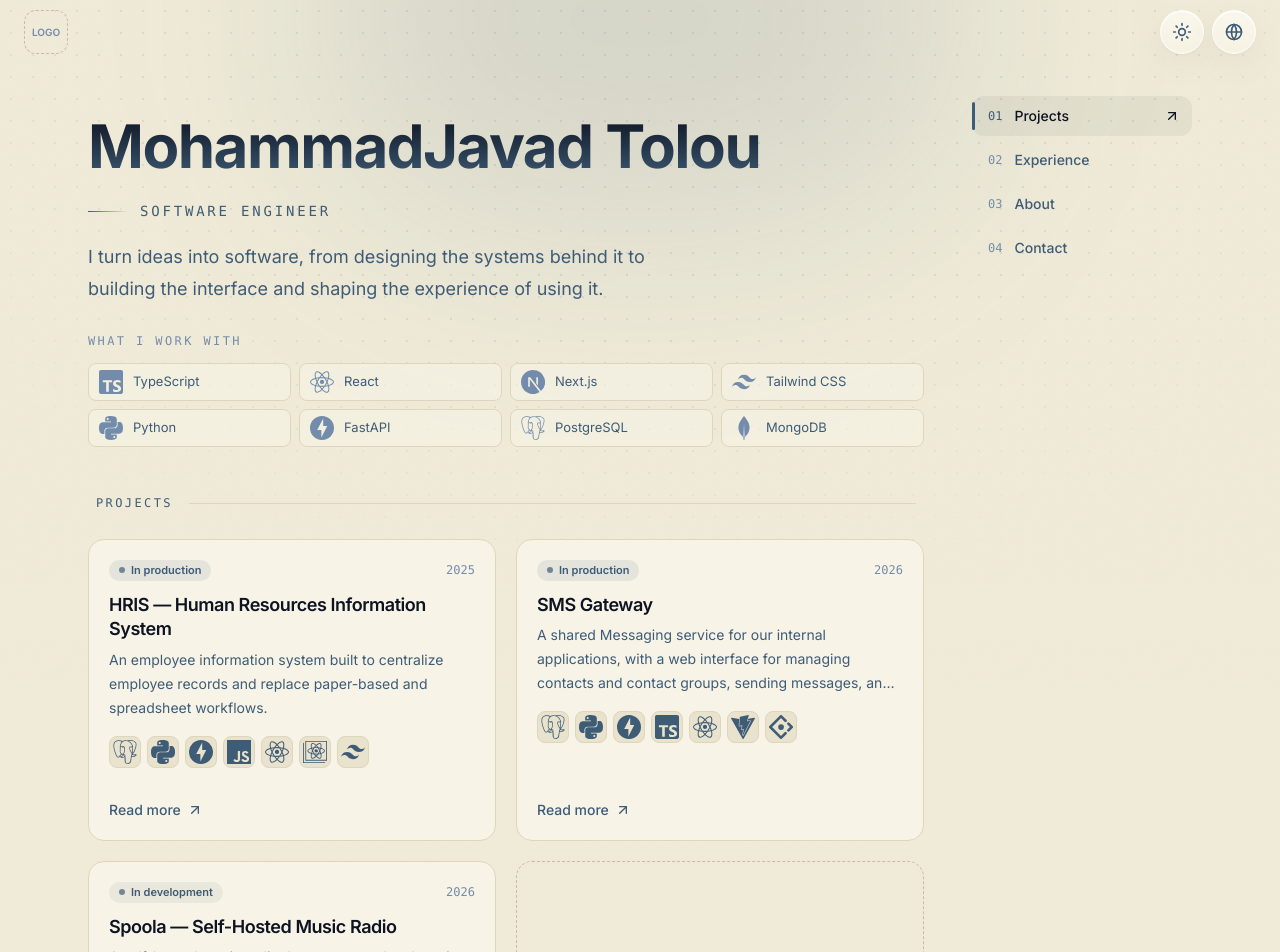
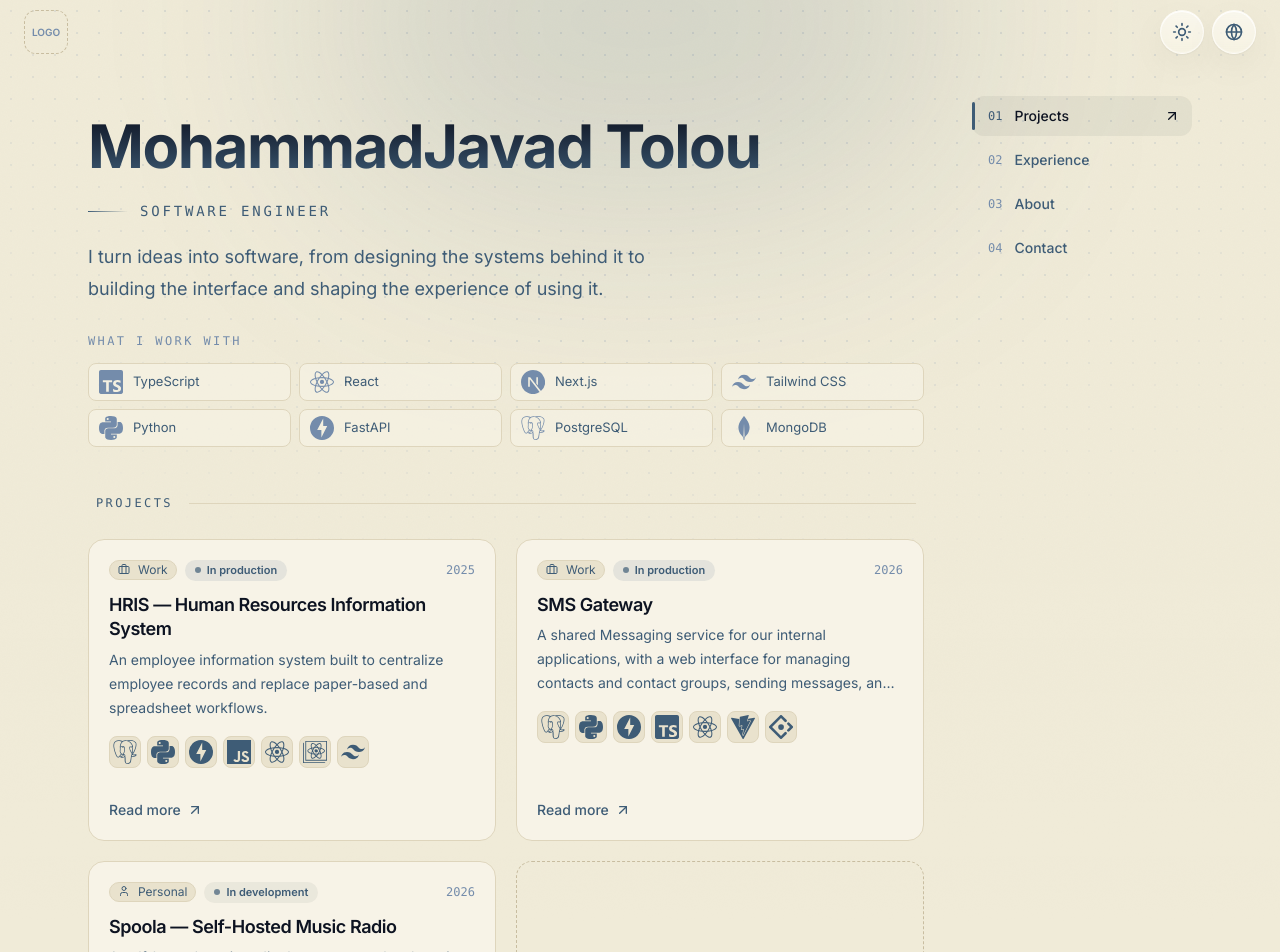
Before and after one commit to mechamk3/portfolio, a Next.js app: page /en in a window 1280 px wide. Shown: the top 952 px of the page. Built offline with nearby package versions, Linux system fonts and the light colour scheme.

Commit message:
added project kind badge to project cards

```diff
--- /dev/null
+++ b/components/KindBadge.tsx
@@ -0,0 +1,21 @@
+import type { ComponentType, SVGProps } from "react";
+import { BriefcaseIcon, UserIcon } from "@/components/icons/misc";
+
+type IconComponent = ComponentType<SVGProps<SVGSVGElement>>;
+
+const icons: Record<string, IconComponent> = {
+    personal: UserIcon,
+    work: BriefcaseIcon,
+};
+
+export function KindBadge({ kind, label }: { kind: string; label: string }) {
+  const Icon = icons[kind];
+  if (!Icon) return null;
+
+  return (
+    <span className="inline-flex items-center gap-2 rounded-full border border-line bg-surface-2 px-2 py-0.75 text-xs leading-none text-ink-2">
+      <Icon className="size-3 shrink-0 -translate-y-px" aria-hidden="true" />
+      {label}
+    </span>
+  );
+}
--- a/components/home/panels/ContactPanel.tsx
+++ b/components/home/panels/ContactPanel.tsx
@@ -21,13 +21,16 @@ export default function ContactPanel({ t, locale, mono }: PanelProps) {
 
       <h2 className="mt-7 text-2xl font-bold tracking-tight sm:text-3xl">{t.contact.heading}</h2>
 
-			<ul className="mt-7 divide-y divide-line rounded-2xl border border-line">
+      <ul className="mt-7 divide-y divide-line overflow-hidden rounded-2xl border border-line">
         {channels.map(({ Icon, href, external, label, value, note }) => (
-					<li key={label}>
+          <li
+            key={label}
+            className="group transition-colors first:rounded-t-2xl last:rounded-b-2xl hover:bg-surface-2/60"
+          >
             <a
               href={href}
               {...(external ? { target: "_blank", rel: "noopener noreferrer" } : {})}
-							className="group flex items-center gap-4 px-5 py-4 transition-colors hover:bg-surface-2/60 sm:gap-5"
+              className="flex items-center gap-4 px-5 py-4 sm:gap-5"
             >
               <span className="flex size-10 shrink-0 items-center justify-center rounded-lg border border-line bg-surface-2 text-ink-2 transition-colors group-hover:border-line-strong group-hover:text-accent">
                 <Icon className="size-5" />
--- a/components/home/panels/WorkPanel.tsx
+++ b/components/home/panels/WorkPanel.tsx
@@ -4,6 +4,7 @@ import SectionHeader from "@/components/SectionHeader";
 import TechIcon from "@/components/TechIcon";
 import { ArrowUpRightIcon } from "@/components/icons/misc";
 import { StatusPill } from "@/components/StatusPill";
+import { KindBadge } from "@/components/KindBadge";
 
 import type { PanelProps } from "./types";
 
@@ -30,8 +31,11 @@ export default function WorkPanel({ t, locale }: PanelProps) {
             )}
 
             <div className="flex items-center justify-between gap-3">
-              <StatusPill status={project.status} tone={project.tone} />
-              <span className="font-mono text-xs text-ink-3">{project.year}</span>
+              <div className="flex min-w-0 flex-wrap items-center gap-2">
+                <KindBadge kind={project.kind} label={t.projects.kindLabel[project.kind]} />
+                <StatusPill status={project.status} tone={project.tone} />
+              </div>
+              <span className="shrink-0 font-mono text-xs text-ink-3">{project.year}</span>
             </div>
 
             <h2 className="mt-3 text-lg font-semibold leading-snug tracking-tight">{project.name}</h2>
--- a/components/icons/misc.tsx
+++ b/components/icons/misc.tsx
@@ -37,3 +37,21 @@ export function DownloadIcon(props: React.SVGProps<SVGSVGElement>) {
     </svg>
   );
 }
+
+export function UserIcon({ className }: { className?: string }) {
+  return (
+    <svg viewBox="0 0 24 24" fill="none" stroke="currentColor" strokeWidth="2" strokeLinecap="round" strokeLinejoin="round" className={className} aria-hidden>
+      <path d="M19 21v-2a4 4 0 0 0-4-4H9a4 4 0 0 0-4 4v2" />
+      <circle cx="12" cy="7" r="4" />
+    </svg>
+  );
+}
+
+export function BriefcaseIcon({ className }: { className?: string }) {
+  return (
+    <svg viewBox="0 0 24 24" fill="none" stroke="currentColor" strokeWidth="2" strokeLinecap="round" strokeLinejoin="round" className={className} aria-hidden>
+      <rect width="20" height="14" x="2" y="7" rx="2" />
+      <path d="M16 21V5a2 2 0 0 0-2-2h-4a2 2 0 0 0-2 2v16" />
+    </svg>
+  );
+}
--- a/dictionaries/en.ts
+++ b/dictionaries/en.ts
@@ -1,3 +1,5 @@
+import type { ExperienceItem, ProjectItem } from "./types";
+
 const en = {
   meta: {
     title: "Your Name — Software Engineer",
@@ -29,6 +31,10 @@ const en = {
     intro:
       "Every project here started with a real problem I had — that's the filter I apply before writing the first line of code.",
     caseStudy: "Read more",
+    kindLabel: {
+      work: "Work",
+      personal: "Personal",
+    },
     items: [
       {
         name: "HRIS — Human Resources Information System",
@@ -36,6 +42,7 @@ const en = {
         badge: "In production — 100–150 employees",
         status: "In production",
         tone: "ok",
+        kind: "work",
         year: "2025",
         tagline: "An employee information system built to centralize employee records and replace paper-based and spreadsheet workflows.",
         description:
@@ -47,6 +54,7 @@ const en = {
         slug: "smsGateway",
         status: "In production",
         tone: "ok",
+        kind: "work",
         year: "2026",
         tagline: "A shared Messaging service for our internal applications, with a web interface for managing contacts and contact groups, sending messages, and viewing message history.",
         stack: ["PostgreSQL", "Python", "FastAPI", "TypeScript", "React", "Vite", "Ant Design"],
@@ -56,6 +64,7 @@ const en = {
         slug: "spoola",
         status: "In development",
         tone: "pilot",
+        kind: "personal",
         year: "2026",
         tagline: "A self-hosted music radio that turns your local music library into a continuous, automatically shuffled listening experience, accessible through a web interface.",
         stack: ["SQLite", "Python", "TypeScript", "React"],
--- a/dictionaries/fa.ts
+++ b/dictionaries/fa.ts
@@ -1,5 +1,5 @@
-// dictionaries/fa.ts — typed against en, so they can never drift apart
 import type { Dictionary } from "./en";
+import type { ExperienceItem, ProjectItem } from "./types";
 
 const fa: Dictionary = {
   meta: {
@@ -31,13 +31,18 @@ const fa: Dictionary = {
     heading: "چیزهایی که ساخته‌ام.",
     intro: "هر پروژه‌ای که اینجا می‌بینید از یک مسئله‌ی واقعی شروع شده — همین فیلتر من پیش از نوشتن اولین خط کد است.",
     caseStudy: "مطالعه‌ی موردی",
+    kindLabel: {
+      work: "کاری",
+      personal: "شخصی",
+    },
     items: [
       {
-        name: "سامانه سرمایه انسانی (HRIS)",
+        name: "سیستم اطلاعات منابع انسانی — HRIS",
         slug: "hris",
         badge: "در حال استفاده‌ی عملیاتی — ۱۰۰ تا ۱۵۰ کارمند",
-        status: "در حال استفاده‌ی عملیاتی — ۱۰۰ تا ۱۵۰ کاربر",
+        status: "در حال استفاده‌ی عملیاتی",
         tone: "ok",
+        kind: "work",
         year: "۱۴۰۴",
         tagline: "سیستم اطلاعات کارکنان که با هدف متمرکزسازی اطلاعات پرسنلی و جایگزینی پرونده‌های کاغذی و فایل‌های اکسل پراکنده توسعه داده شده است.",
         description:
@@ -45,10 +50,11 @@ const fa: Dictionary = {
         stack: ["PostgreSQL", "Python", "FastAPI", "JavaScript", "React", "Create React App", "Tailwind CSS"],
       },
       {
-        name: "درگاه پیامک",
+        name: "SMS Gateway",
         slug: "smsGateway",
         status: "در حال استفاده‌ی عملیاتی",
         tone: "ok",
+        kind: "work",
         year: "۱۴۰۵",
         tagline: "یک سرویس متمرکز ارسال پیامک برای سیستم‌های داخلی، همراه با یک پنل تحت وب برای مدیریت مخاطبان، گروه‌های مخاطبان، ارسال پیامک و مشاهده‌ی تاریخچه‌ و وضعیت پیام‌ها.",
         stack: ["PostgreSQL", "Python", "FastAPI", "TypeScript", "React", "Vite", "Ant Design"],
@@ -58,6 +64,7 @@ const fa: Dictionary = {
         slug: "spoola",
         status: "در حال توسعه",
         tone: "pilot",
+        kind: "personal",
         year: "۱۴۰۵",
         tagline: "یک رادیوی موسیقی که روی سرور شخصی قابل اجراست؛ آرشیو موسیقی‌تان را به‌صورت پیوسته و با انتخاب تصادفی آهنگ‌ها پخش می‌کند و از طریق وب در دسترس است.",
         stack: ["SQLite", "Python", "TypeScript", "React"],
--- a/dictionaries/types.ts
+++ b/dictionaries/types.ts
@@ -1,8 +1,11 @@
-type ProjectItem = {
+export type ProjectKind = "work" | "personal";
+export type ExperienceTone = "ok" | "pilot";
+
+export type ProjectItem = {
   name: string;
   year: string;
   tagline: string;
-  description: string;
+  description?: string;
   stack: string[];
   slug?: string;
   cover?: string;
@@ -12,20 +15,21 @@ type ProjectItem = {
   source?: string;
   sourceUrl?: string;
   status: string;
-  tone: "ok" | "pilot";
+  tone: ExperienceTone;
+  kind: ProjectKind;
 };
 
-type ExperienceTone = "ok" | "pilot";
-type ExperienceProject = {
+export type ExperienceProject = {
   name: string;
   status: string;
   tone: ExperienceTone;
   description: string[];
 };
-type ExperienceRole = { role: string; period: string; current: boolean };
-type ExperienceItem = {
+
+export type ExperienceRole = { role: string; period: string; current: boolean };
+export type ExperienceItem = {
   company: string;
-  location: String;
+  location: string;
   current: boolean;
   roles: ExperienceRole[];
   summary: string[];
```
Also changed, not shown: 1 other file (tests, documents, lock files or other folders). Lines whose indentation alone changed are shown as unchanged.
